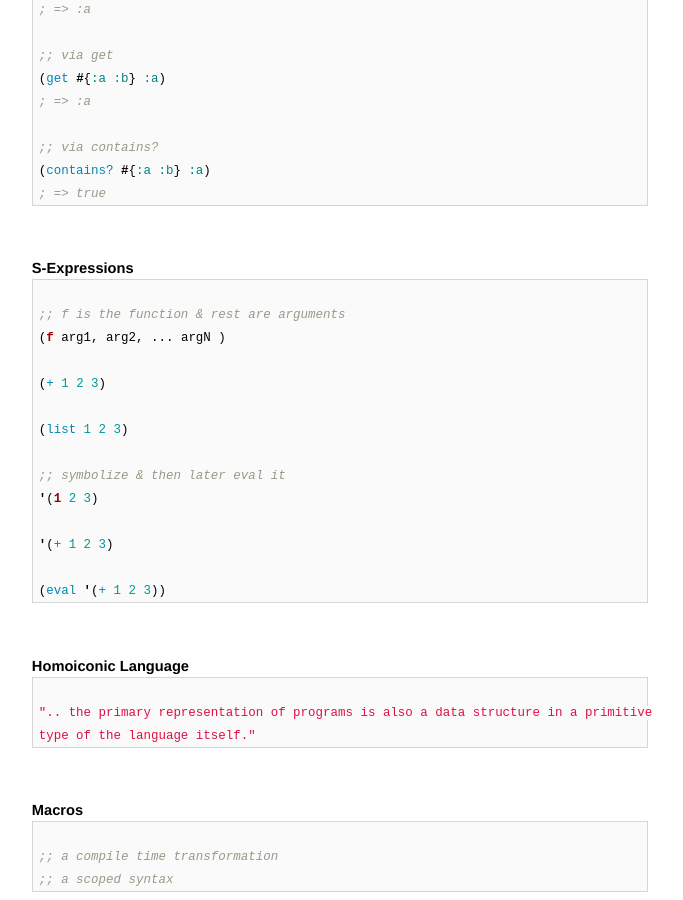
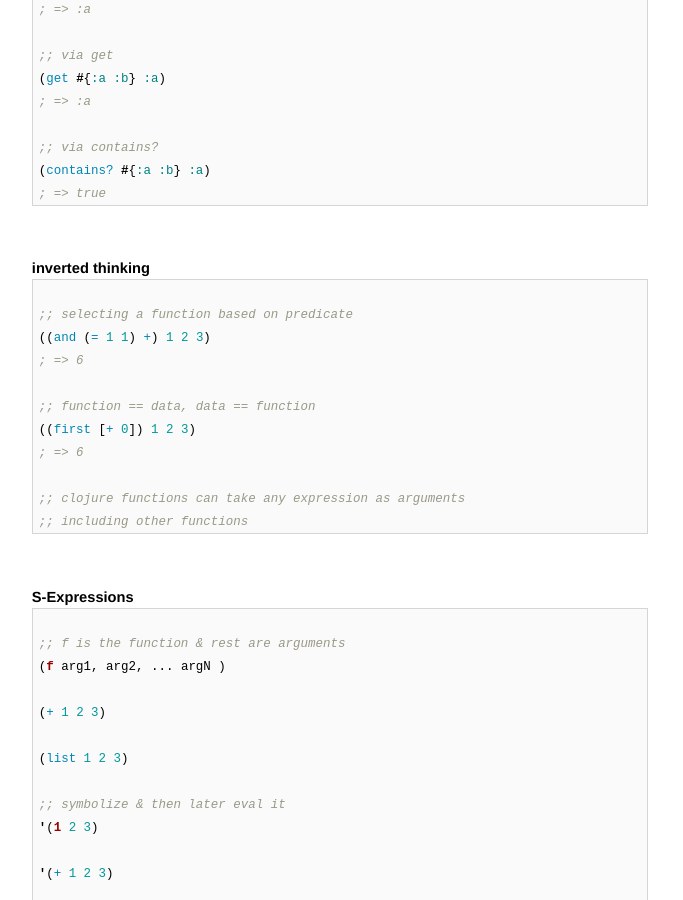
Before and after one commit to AmitKumarDas/amitkumardas.github.io, a Jekyll site: the page built from _posts/2016-08-12-my-lisp-refresher.md, in a window 1280 px wide and 900 px high, scrolled down 2617 px. Shown: the whole window, without its empty margins (300-983 px from the left). Built offline with Jekyll 4.4.1, drawn with Linux system fonts in a browser that asks for light colours.

Commit message:
Update 2016-08-12-my-lisp-refresher.md

````diff
--- a/_posts/2016-08-12-my-lisp-refresher.md
+++ b/_posts/2016-08-12-my-lisp-refresher.md
@@ -144,6 +144,24 @@ title: My lisp refresher
 
 <br />
 
+### inverted thinking
+
+```clojure
+
+;; selecting a function based on predicate
+((and (= 1 1) +) 1 2 3)
+; => 6
+
+;; function == data, data == function
+((first [+ 0]) 1 2 3)
+; => 6
+
+;; clojure functions can take any expression as arguments
+;; including other functions
+```
+
+<br />
+
 ### S-Expressions
 
 ```clojure
````
